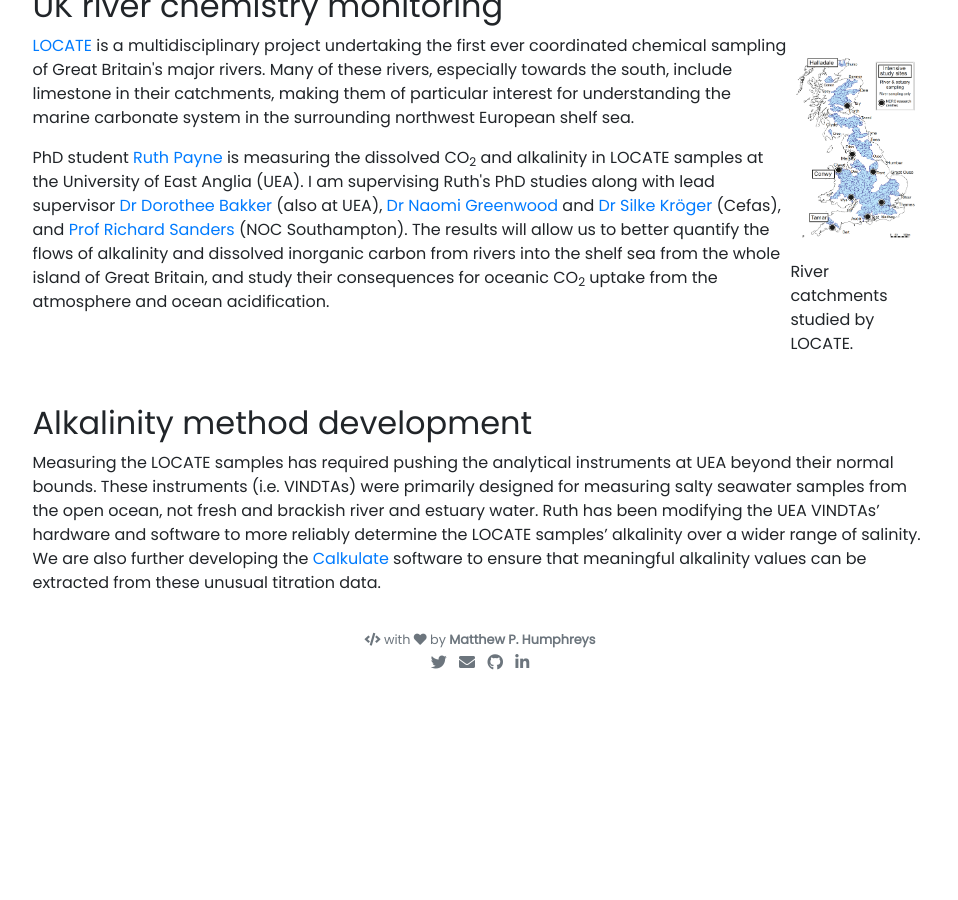
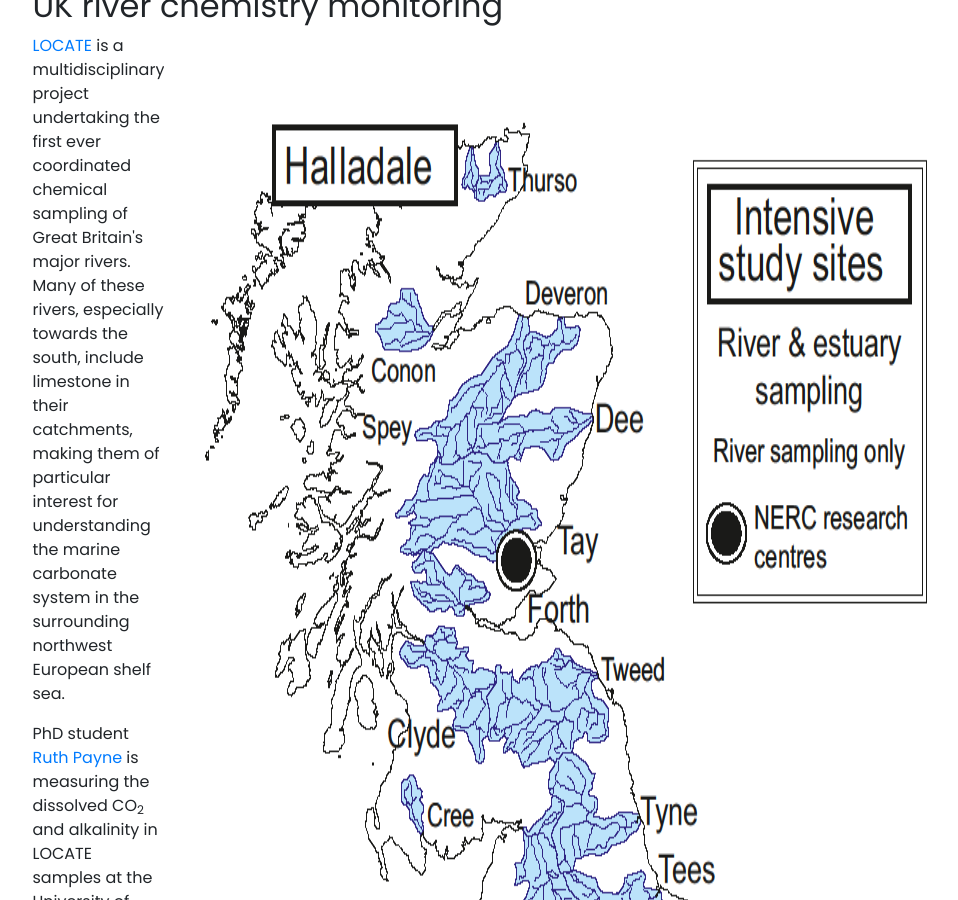
Before and after one commit to mvdh7/mvdh7.github.io, a Jekyll site: the page built from _projects/350-locate.md, in a window 1280 px wide and 900 px high, scrolled down 399 px. Shown: the whole window, without its empty margins (160-1118 px from the left). Built offline with Jekyll 4.4.1, drawn with Linux system fonts in a browser that asks for light colours; nearby versions of some CDN libraries; comment, search, counter and statistics services are not loaded; before the commit the page ends 1090 px from its top, so only the background shows below that.

Commit message:
No caption

```diff
--- a/_projects/350-locate.md
+++ b/_projects/350-locate.md
@@ -22,10 +22,7 @@ Rivers are an important source of dissolved carbon, nutrients and other ions to
 <p>PhD student <a href="https://people.uea.ac.uk/ruth_s_payne">Ruth Payne</a> is measuring the dissolved CO<sub>2</sub> and alkalinity in LOCATE samples at the University of East Anglia (UEA). I am supervising Ruth's PhD studies along with lead supervisor <a href="https://people.uea.ac.uk/d_bakker">Dr Dorothee Bakker</a> (also at UEA), <a href="https://people.uea.ac.uk/n_greenwood">Dr Naomi Greenwood</a> and <a href="https://www.cefas.co.uk/about-us/people/dr-silke-kroeger/">Dr Silke Kröger</a> (Cefas), and <a href="https://noc.ac.uk/people/rics">Prof Richard Sanders</a> (NOC Southampton). The results will allow us to better quantify the flows of alkalinity and dissolved inorganic carbon from rivers into the shelf sea from the whole island of Great Britain, and study their consequences for oceanic CO<sub>2</sub> uptake from the atmosphere and ocean acidification.</p>
 </div>
 
-<div style="display:flex; flex-direction:column">
 <img src="https://raw.githubusercontent.com/mvdh7/mvdh7.github.io/master/images/locate.png" alt="Map of UK river catchments investigated by the LOCATE research programme." />
-<p>River catchments studied by LOCATE.</p>
-</div>
 
 </div>
 
```
